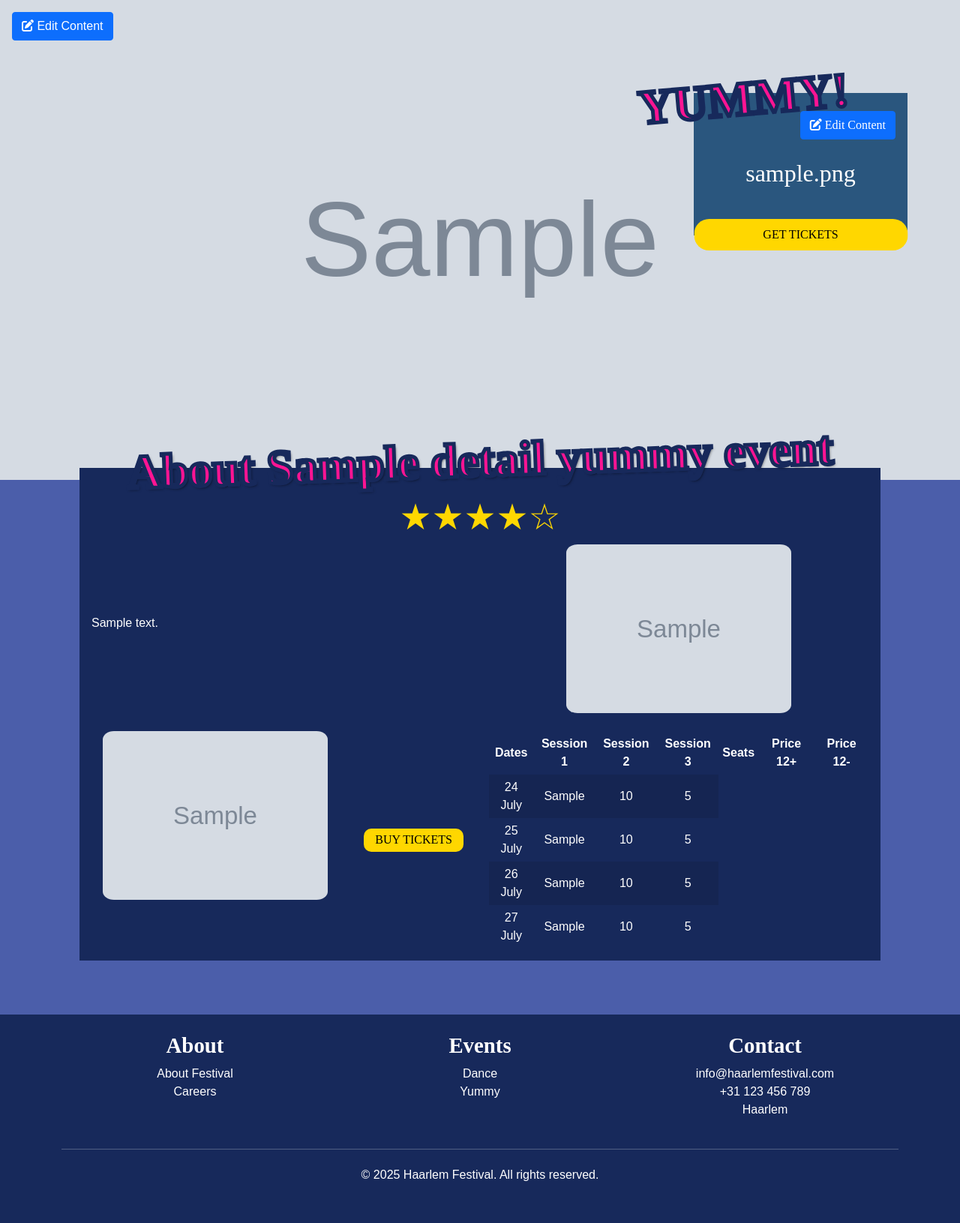
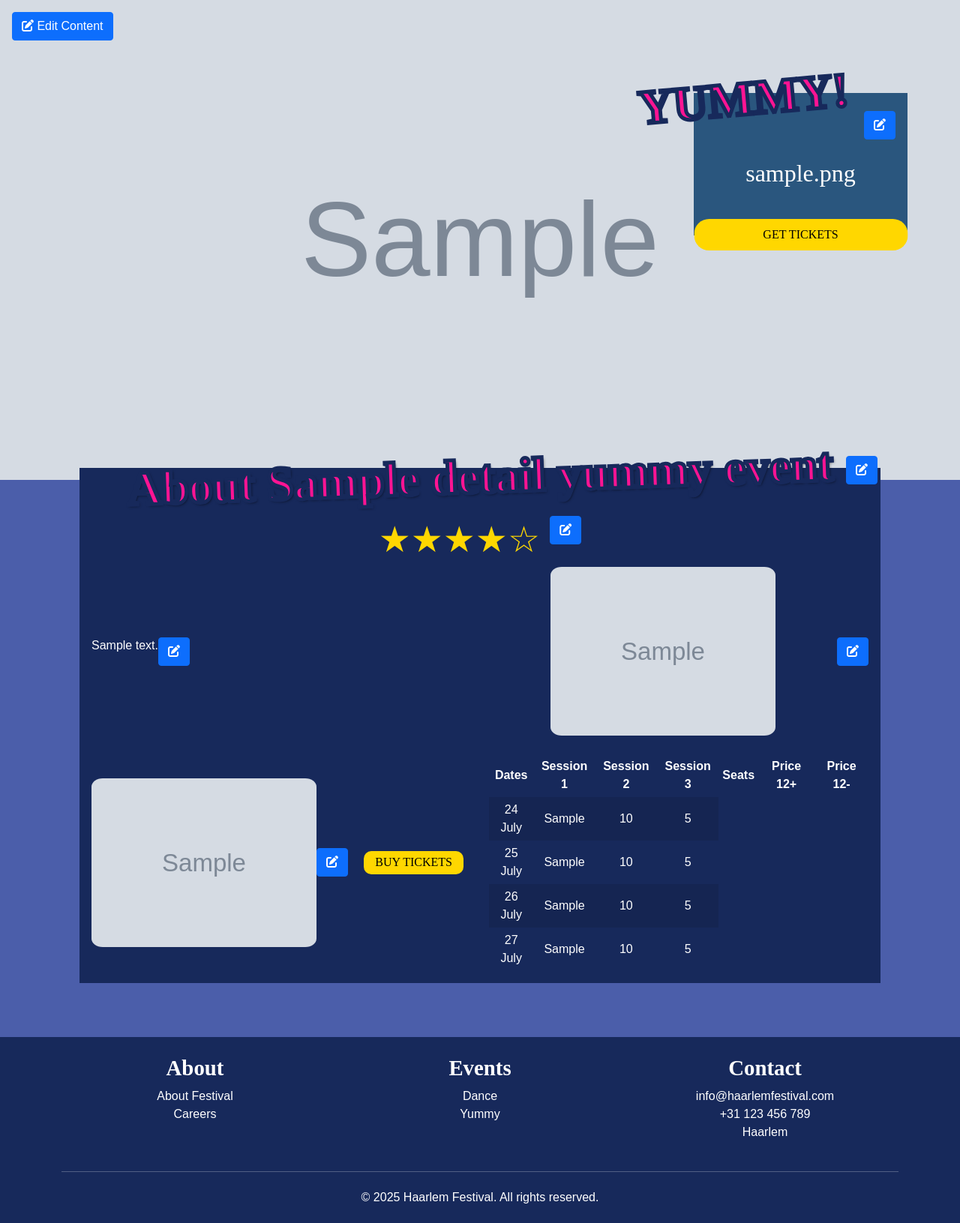
Before and after one commit to meryamdouirii/project-webapplication, a PHP site: the page made by app/views/event/yummy!/yummy-detail.php in a window 1280 px wide. Shown: the part 76-1707 px from the top of the page at 75% size. Before the commit the page ends 1651 px from the top, so only its background shows below. Run offline with PHP 8.4, Linux system fonts and the light colour scheme; the template is opened without the code that fills it: most values are stand-ins (such as "Sample title", 1, 10 or a date in 2020); grey boxes marked "Sample" are stand-in pictures; some libraries are stand-ins or nearby versions; some web fonts are replaced.

Commit message:
Edit detail event

```diff
--- a/app/views/event/yummy!/yummy-detail.php
+++ b/app/views/event/yummy!/yummy-detail.php
@@ -6,20 +6,19 @@
 <head>
     <title>Yummy! - <?= htmlspecialchars($detailYummyEvent->getName())?></title>
     <link href="https://cdnjs.cloudflare.com/ajax/libs/font-awesome/6.0.0-beta3/css/all.min.css" rel="stylesheet">
-    <script src="https://cdn.ckeditor.com/ckeditor5/40.0.0/classic/ckeditor.js"></script>
 </head>
 
 <main class="bg-light-blue container-fluid p-0">
     <section class="hero-section-event text-white text-center event-hero" style="background-image: url('<?= htmlspecialchars($detailYummyEvent->getBannerImage() ?: '/images-logos/default.jpg') ?>');">
-        <button class="btn btn-primary mt-3 position-absolute top-0 start-0 m-3" onclick="openEditor('<?= htmlspecialchars($detailYummyEvent->getBannerImage() ?: '/images-logos/default.jpg') ?>', 'banner_image')"><i class="fas fa-edit"></i> Edit Content</button>
+        <button class="btn btn-primary mt-3 position-absolute top-0 start-0 m-3" onclick="openEditor('<?= htmlspecialchars($detailYummyEvent->getBannerImage() ?: '/images-logos/default.jpg') ?>', 'banner_image', '<?=$detailYummyEvent->getId()?>')"><i class="fas fa-edit"></i> Edit Content</button>
         <div class="overlay event-overlay">
             <div class="container">
                 <div class="row justify-content-end">
                     <div class="col-md-3 d-flex flex-column align-items-center justify-content-center mt-4 text-start bg-blue-transparent p-3 position-relative event-artist-list">
                         <h1 class="event-title">YUMMY!</h1>
                         <h2 class="mb-5 text-center">
-                        <button class="btn btn-primary mt-4 position-absolute top-0 end-0 m-3" onclick="openEditor('<?= htmlspecialchars($detailYummyEvent->getBannerDescription() ?: '') ?>', 'banner_description')">
-                            <i class="fas fa-edit"></i> Edit Content
+                        <button class="btn btn-primary mt-4 position-absolute top-0 end-0 m-3" onclick="openEditor('<?= htmlspecialchars($detailYummyEvent->getBannerDescription() ?: '') ?>', 'banner_description', '<?=$detailYummyEvent->getId()?>')">
+                            <i class="fas fa-edit"></i>
                         </button>
                         <?=htmlspecialchars($detailYummyEvent->getBannerDescription())?>
                         </h2>
@@ -32,31 +31,56 @@
 
     <section class="bg-light-blue card-list-section pb-5">
         <div class="container" style="margin-top: -40px;">
-                <div class="bg-blue text-white p-3 m-4 position-relative">
-                    <h1 class="event-about-title">About <?=htmlspecialchars($detailYummyEvent->getName())?></h1>
+            <div class="bg-blue text-white p-3 m-4 position-relative">
+                <div class="row align-items-center text-center position-relative">
+                    <div class="col-12">
+                        <h1 class="event-about-title d-inline-block">
+                            About <?= htmlspecialchars($detailYummyEvent->getName()) ?>
+                        </h1>
+                        <button style="margin-top:-2rem;"class="btn btn-primary position-absolute end-0"
+                            onclick="openEditor('<?= htmlspecialchars($detailYummyEvent->getName() ?: '') ?>', 'name', '<?=$detailYummyEvent->getId()?>')">
+                            <i class="fas fa-edit"></i>
+                        </button>
+                    </div>
+                </div>
+
+
                     <h1 class="stars mt-2 mb-2 text-center"> <?php
                             $amountOfStars = $detailYummyEvent->getAmountOfStars() ?? 0;
+                            if ($amountOfStars > 5) {
+                                $amountOfStars = 5;
+                            }
                             $fullStars = str_repeat('&#9733;', $amountOfStars);
                             $emptyStars = str_repeat('&#9734;', 5 - $amountOfStars);
                             echo $fullStars . $emptyStars;
-                        ?></h1>
+                        ?>
+                        <button class="btn btn-primary" style="margin-top:-2rem;"
+                                onclick='openEditor("<?=$fullStars?>", "amount_of_stars", "<?=$detailYummyEvent->getId()?>")'> <i class="fas fa-edit"></i>
+                        </button>
+                    </h1>
                     <div class="row mt-2">
                         <div class="col-md-6 d-flex align-items-center">
                             <p>
-                                <?=htmlspecialchars($detailYummyEvent->getDescription())?>
+                                <?=html_entity_decode(htmlspecialchars($detailYummyEvent->getDescription()), ENT_QUOTES | ENT_HTML5, 'UTF-8')?>
                             </p>
+                            <button class="btn btn-primary"
+                                    onclick='openEditor(<?= json_encode($detailYummyEvent->getDescription() ?: "") ?>, "description", "<?=$detailYummyEvent->getId()?>")'>
+                                    <i class="fas fa-edit"></i>
+                            </button>
                         </div>
-                        <div class="col-md-6">
+                        <div class="col-md-6 d-flex align-items-center">
                             <img class="h-auto w-100 event-info-image"
                                 src="<?= !empty($detailYummyEvent->getImageDescription1()) ? htmlspecialchars($detailYummyEvent->getImageDescription1()) : "/images-logos/default.jpg" ?>"
                                 alt="<?= htmlspecialchars($detailYummyEvent->getName()) ?> Image" />
+                            <button class="btn btn-primary" onclick="openEditor('<?= htmlspecialchars($detailYummyEvent->getImageDescription1() ?: '/images-logos/default.jpg') ?>', 'image_description_1', '<?=$detailYummyEvent->getId()?>')"><i class="fas fa-edit"></i></button>
                         </div>
                     </div>
                     <div class="row mt-4">
-                    <div class="col-4">
+                    <div class="col-4 d-flex align-items-center">
                         <img class="h-auto w-100 event-info-image"
                             src="<?= !empty($detailYummyEvent->getImageDescription2()) ? htmlspecialchars($detailYummyEvent->getImageDescription2()) : "/images-logos/default.jpg" ?>"
                             alt="<?= htmlspecialchars($detailYummyEvent->getName()) ?> Image" />
+                            <button class="btn btn-primary" onclick="openEditor('<?= htmlspecialchars($detailYummyEvent->getImageDescription2() ?: '/images-logos/default.jpg') ?>', 'image_description_2', '<?=$detailYummyEvent->getId()?>')"><i class="fas fa-edit"></i></button>
                     </div>
                         <div class="col-2 d-flex align-items-center ">
                             <button class="button" href="#">BUY TICKETS</button>
@@ -118,6 +142,7 @@
             </div>
             <div class="modal-body">
                 <form method="POST">
+                <input type="hidden" name="id" id="id" value="">
                 <input type="hidden" name="updateType" id="updateType" value="">
                 <textarea name="content" id="editor"></textarea>
                 <br>
@@ -130,7 +155,7 @@
     </div>
 <script>
     let editorInstance=null;
-    function openEditor(input, type) {
+    function openEditor(input, type, id) {
         const modal = new bootstrap.Modal(document.getElementById('editorModal'));
         modal.show();
         if (editorInstance) {
@@ -138,13 +163,13 @@
         editorInstance.destroy()
                 .then(() => {
                     editorInstance = null;
-                    initializeEditor(input, type);
+                    initializeEditor(input, type,id);
                 });
         } else {
-            initializeEditor(input, type);
+            initializeEditor(input, type,id);
         }
     }
-    function initializeEditor(input, type) {
+    function initializeEditor(input, type,id) {
         ClassicEditor
             .create(document.querySelector('#editor'), {
                 ckfinder: {
@@ -157,6 +182,7 @@
                     $editorContent = `<img src="${input}" alt="${type}" />`;
                 }
                 editor.setData($editorContent);
+                document.getElementById('id').value = id;
                 document.getElementById('updateType').value = type;
                 editorInstance = editor;
             })
--- a/app/views/header.php
+++ b/app/views/header.php
@@ -16,6 +16,7 @@
     <link rel="icon" type="image/png" sizes="32x32" href="images-logos/logo.png">
     <link href="/../stylesheets/styleDetailPage.css" rel="stylesheet">
     <link rel="stylesheet" href="https://cdnjs.cloudflare.com/ajax/libs/font-awesome/6.0.0/css/all.min.css">
+    <script src="https://cdn.ckeditor.com/ckeditor5/40.0.0/classic/ckeditor.js"></script>
 </head>
 
 <body>
```
Also changed, not shown: app/controllers/eventcontroller.php (+28 -17 lines), app/views/event/yummy!/yummy-main.php (+73 -4 lines), app/public/images-logos/uploads/1741682436_rataouille1_0_4.png (added), app/public/images-logos/uploads/1741685612_HetgezelschapbijRatatouille_.jfif (added), app/public/images-logos/uploads/1741690187_c3108c2d430d443fa32af7798be03899.webp (added), app/public/images-logos/uploads/1741690328_large_61047dad35.jpg (added).
